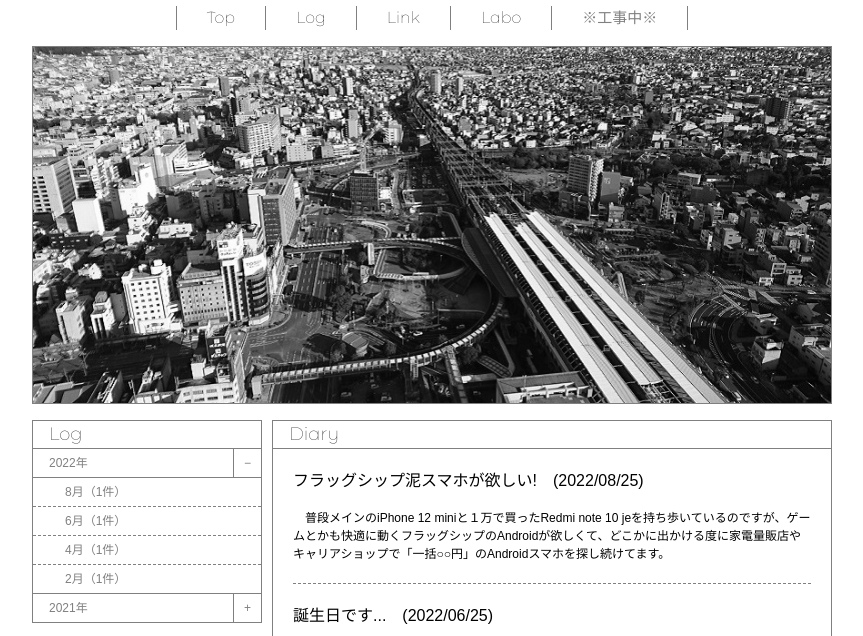
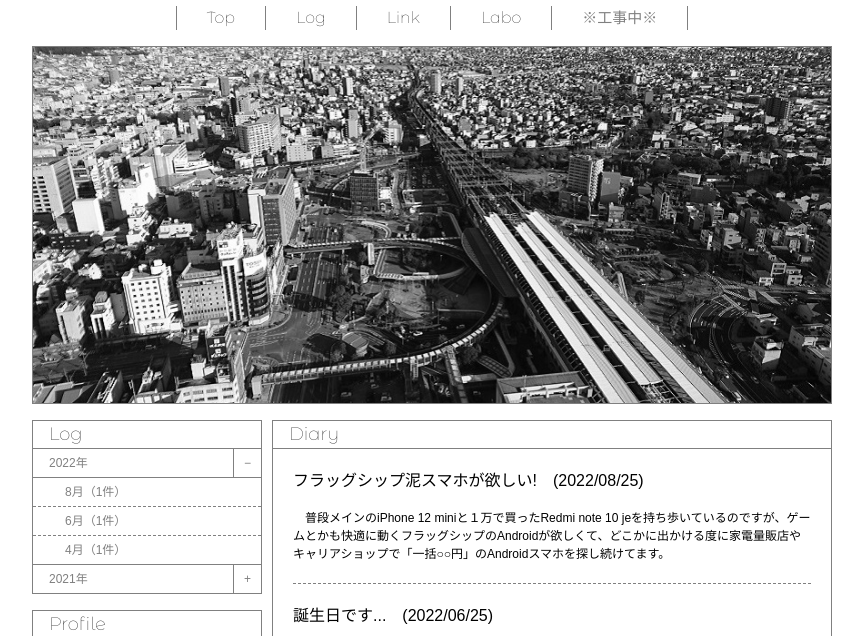
Before and after one commit to tetoron/hptest, a plain HTML site: page index.html in a window 1280 px wide. Both pictures are taken after a click on the link "2022年". Shown: the part 87-723 px from the top of the page, without its empty margins (208-1071 px from the left). Drawn offline with nearby package versions, Linux system fonts and the light colour scheme; a web font is replaced by a local one.

Commit message:
less class deleted

```diff
--- a/index.html
+++ b/index.html
@@ -257,9 +257,10 @@
             <div class="widget" id="log">
                 <h3>Log</h3>
                 <ul>
+                    <!-- ログが3件以下の場合はsubLogクラスにlessクラスを追記する -->
                     <li class="logList">
                         <a class="logLink">2022年</a>
-                        <ul class="subLog less">
+                        <ul class="subLog">
                             <li><a href="#2022/08">8月（1件）</a></li>
                             <li><a href="#2022/06">6月（1件）</a></li>
                             <li><a href="#2022/04">4月（1件）</a></li>
```
